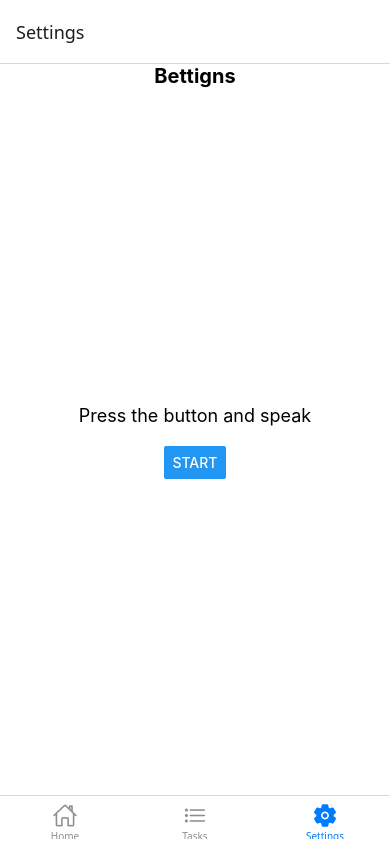
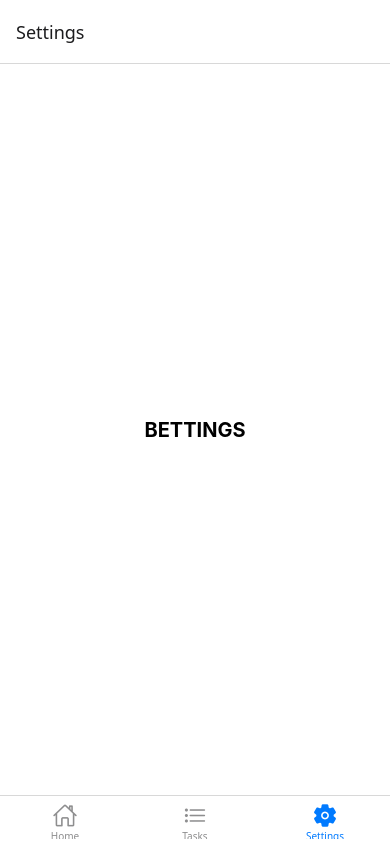
Before and after one commit to hissterical/rntodo, a React Native app: screen /Settings in a window 390 px wide. Built offline with nearby package versions, Linux system fonts and the light colour scheme.

Commit message:
app functoins

```diff
--- a/src/screens/MainPage.jsx
+++ b/src/screens/MainPage.jsx
@@ -2,74 +2,14 @@ import React, { useEffect, useState } from "react";
 import { View, Text, Button, StyleSheet, TextInput, Alert, Linking } from "react-native";
 import { GestureHandlerRootView, ScrollView } from "react-native-gesture-handler";
 import AsyncStorage from "@react-native-async-storage/async-storage";
-// import {
-//   ExpoSpeechRecognitionModule,
-//   useSpeechRecognitionEvent,
-// } from "expo-speech-recognition";
 import { sendToLLM } from "../api/Gemini";
+import SpeechToText from "../components/SpeechToText";
 
 export default function MainPage() {
   const [userMsg, setUserMsg] = useState("");
   const [tasks, setTasks] = useState([]);
   const [llmMessage, setLlmMessage] = useState("");
-  // const [recognizing, setRecognizing] = useState(false);
   const [transcript, setTranscript] = useState("");
-
-  // useSpeechRecognitionEvent("start", () => setRecognizing(true));
-  // useSpeechRecognitionEvent("end", () => {
-  //   setRecognizing(false);
-  //   handleSTTComplete();
-  // });
-  // useSpeechRecognitionEvent("result", (event) => {
-  //   setTranscript(event.results[0]?.transcript);
-  // });
-  // useSpeechRecognitionEvent("error", (event) => {
-  //   console.log("GOT ERROR", event.error);
-  // });
-
-  // const handleStart = async () => {
-  //   const result = await ExpoSpeechRecognitionModule.requestPermissionsAsync();
-
-  //   if (!result.granted) {
-  //     if (result.canAskAgain) {
-  //       Alert.alert(
-  //         "Permission Required",
-  //         "We need access to the microphone to use speech recognition."
-  //       );
-  //     } else {
-  //       Alert.alert(
-  //         "Permission Denied",
-  //         "Microphone access has been denied. Please enable it in your device settings.",
-  //         [
-  //           {
-  //             text: "Cancel",
-  //             style: "cancel",
-  //           },
-  //           {
-  //             text: "Open Settings",
-  //             onPress: () => Linking.openSettings(),
-  //           },
-  //         ]
-  //       );
-  //     }
-  //     return;
-  //   }
-
-  //   ExpoSpeechRecognitionModule.start({
-  //     lang: "en-US",
-  //     interimResults: true,
-  //     maxAlternatives: 1,
-  //     continuous: false, // End session after a single recognition
-  //     requiresOnDeviceRecognition: false,
-  //     addsPunctuation: true, // Adds punctuation to the transcript
-  //   });
-  // };
-  // const handleSTTComplete = () => {
-  //   if (transcript.trim()) {
-  //     sendToLLM(transcript);
-  //     setTranscript("");
-  //   }
-  // };
 
   useEffect(() => {
     const loadTasks = async () => {
@@ -97,19 +37,16 @@ export default function MainPage() {
     setLlmMessage(tasksJson.message); // Update LLM message
   };
 
+  const onTranscriptChange = (transcript) => {
+    setTranscript(transcript);
+    sendToLLM(transcript, addTasksMain);
+  }
+
   return (
     <View style={styles.container}>
-      {/* <Text style={styles.text}>Welcome to the GAY Page!</Text>
-      <Button
-        title={!recognizing ? "Start" : "Stop"}
-        onPress={() => {
-          if (!recognizing) {
-            handleStart();
-          } else {
-            ExpoSpeechRecognitionModule.stop();
-          }
-        }}
-      />*/}
+
+      <SpeechToText onTextChange={onTranscriptChange} />
+
 
     <GestureHandlerRootView>
       <ScrollView>
--- a/src/screens/SettingsPage.jsx
+++ b/src/screens/SettingsPage.jsx
@@ -1,13 +1,11 @@
 // src/screens/SettingsPage.js
 import React from 'react';
 import { View, Text, StyleSheet } from 'react-native';
-import SpeechToText from '../components/SpeechToText';
 
 export const SettingsPage = () => {
   return (
     <View style={styles.container}>
-      <Text style={styles.title}>Bettigns</Text>
-      <SpeechToText />
+        <Text style={styles.title}> BETTINGS </Text>
     </View>
   );
 };
```
Also changed, not shown: howtomakeitwork.txt, src/navigation/AppNavigator.jsx (indentation only).
